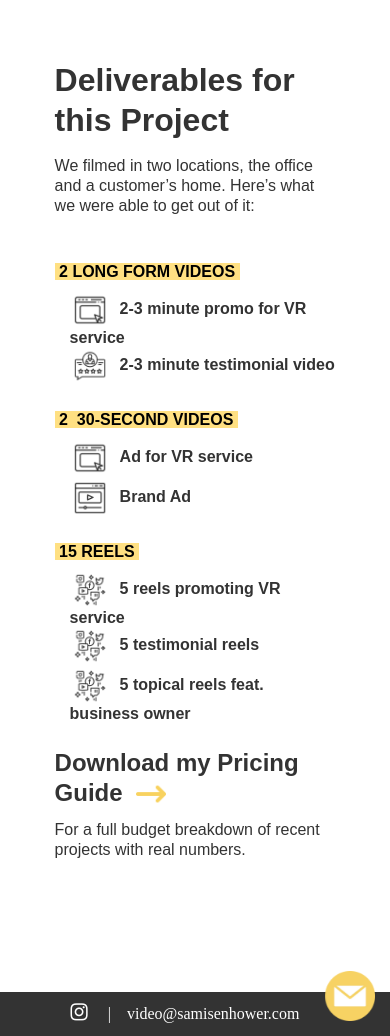
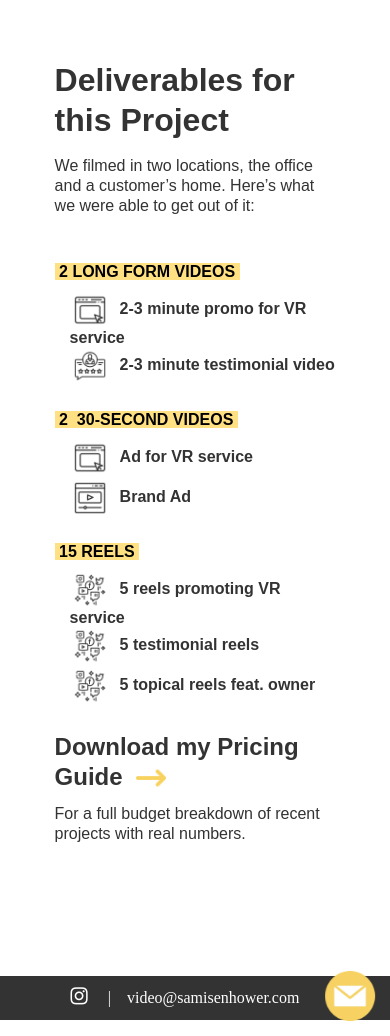
Before and after one commit to samisenhower/samisenhower.github.io, a Jekyll site: the page built from index.html, in a window 390 px wide and 1400 px high, scrolled down 5671 px, cut to the strip 364-1400 px from the top of the window. Built offline with Jekyll 4.4.1, drawn with Linux system fonts in a browser that asks for light colours; some web fonts are replaced.

Commit message:
remove "business" from deliverables list line on mobile

```diff
--- a/_includes/packages.html
+++ b/_includes/packages.html
@@ -47,11 +47,11 @@
 					<!--p class="video-description">For various platforms, optimized accordingly, as posts and promoted as ads.</p-->
 				<h2 class="video-item"><img class="deliverable-icon" src="/assets/img/icons_socials_dark.webp">5 testimonial reels</h2>
 					<!--p class="video-description">Pulled from client interview, each covering a different topic. Used the same as VR reels.</p-->
-				<h2 class="video-item"><img class="deliverable-icon" src="/assets/img/icons_socials_dark.webp">5 topical reels feat. business owner</h2>
+				<h2 class="video-item"><img class="deliverable-icon" src="/assets/img/icons_socials_dark.webp">5 topical reels feat. <span class="mobile-shorten">business </span>owner</h2>
 					<!--p class="video-description">Pulled from owner interview (answering objections, FAQ, core values, etc). Used the same as VR and testimonial reels.</p-->
 		</div>
 		<div id="CTA">
-				<a id="openFormLink" href="#" class="pricing-guide"><h1 class="guide" style="font-size: 150%; margin-bottom: 0;">Download my Pricing Guide&#160;&#160;<img src="assets/img/right-arrow2.webp" width="30" height="30" style="vertical-align: middle;"></h1></a>
+				<a id="openFormLink" href="#" class="pricing-guide"><h1 class="guide" style="font-size: 150%; margin-bottom: 0;">Download my Pricing <span class="line-breaker">Guide&#160;&#160;<img src="assets/img/right-arrow2.webp" width="30" height="30" style="vertical-align: middle;"></span></h1></a>
 				<h2 style="margin-top: 0; padding-top: 0; margin-bottom: 8vw; margin-left: 10%; font-size: 100%;">For a full budget breakdown of recent projects with real numbers.</h2>
 		</div>
 		</div>
--- a/assets/css/custom.css
+++ b/assets/css/custom.css
@@ -1397,6 +1397,18 @@ height: unset;
 	overflow: hidden;
 }
 
+.mobile-shorten {
+
+}
+
+@media screen and (max-width:500px) {
+
+.mobile-shorten {
+	display: none;
+}
+
+}
+
 @keyframes fadeInUpTest {
   from {
     transform: translateY(50px);
@@ -1411,7 +1423,8 @@ height: unset;
   animation: 0.75s both fadeInUpTest;
 }
 
-/* Popup */
+
+/* ****************** Popup *********************** */
 
     /* Style for popup overlay */
     #popupOverlay {
```
